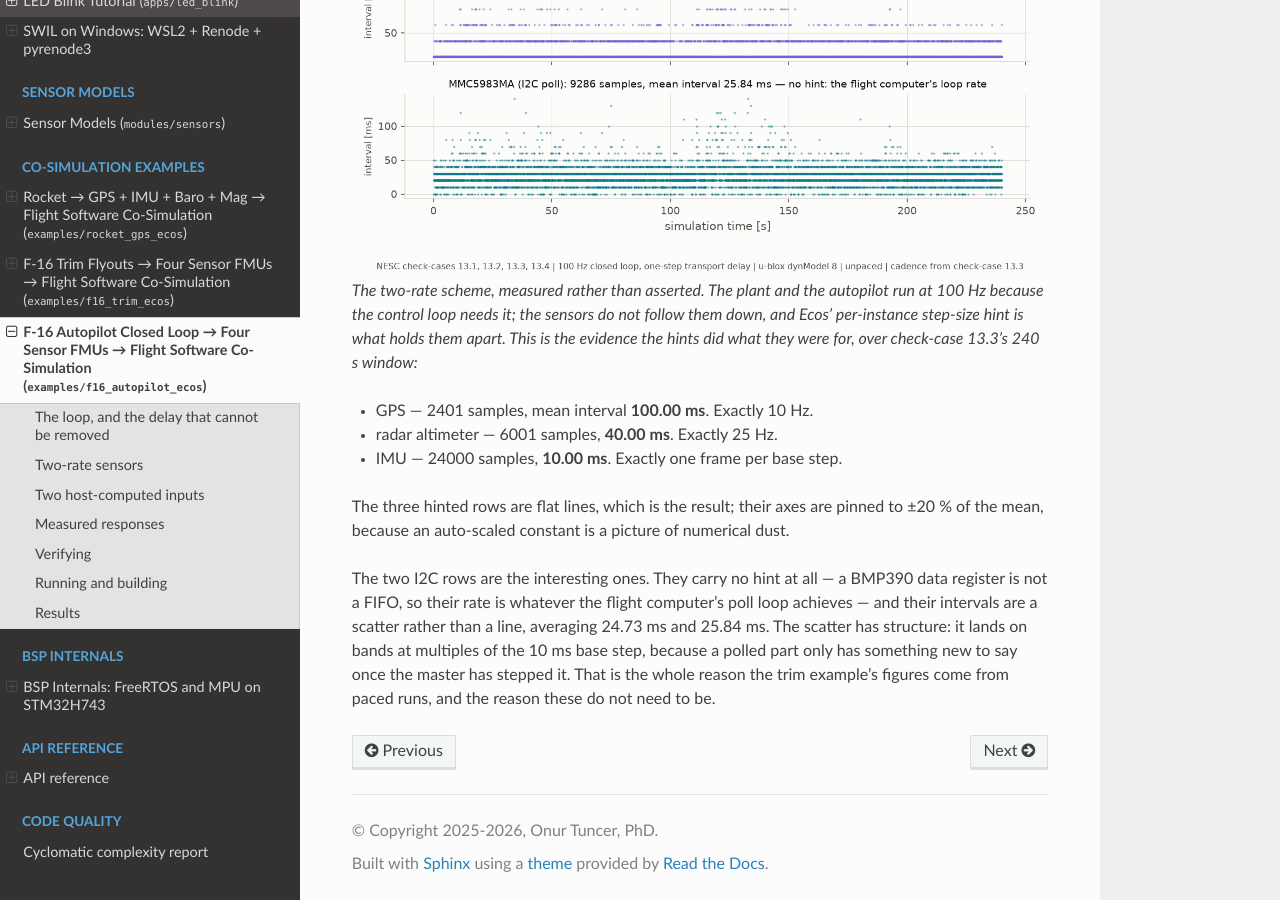
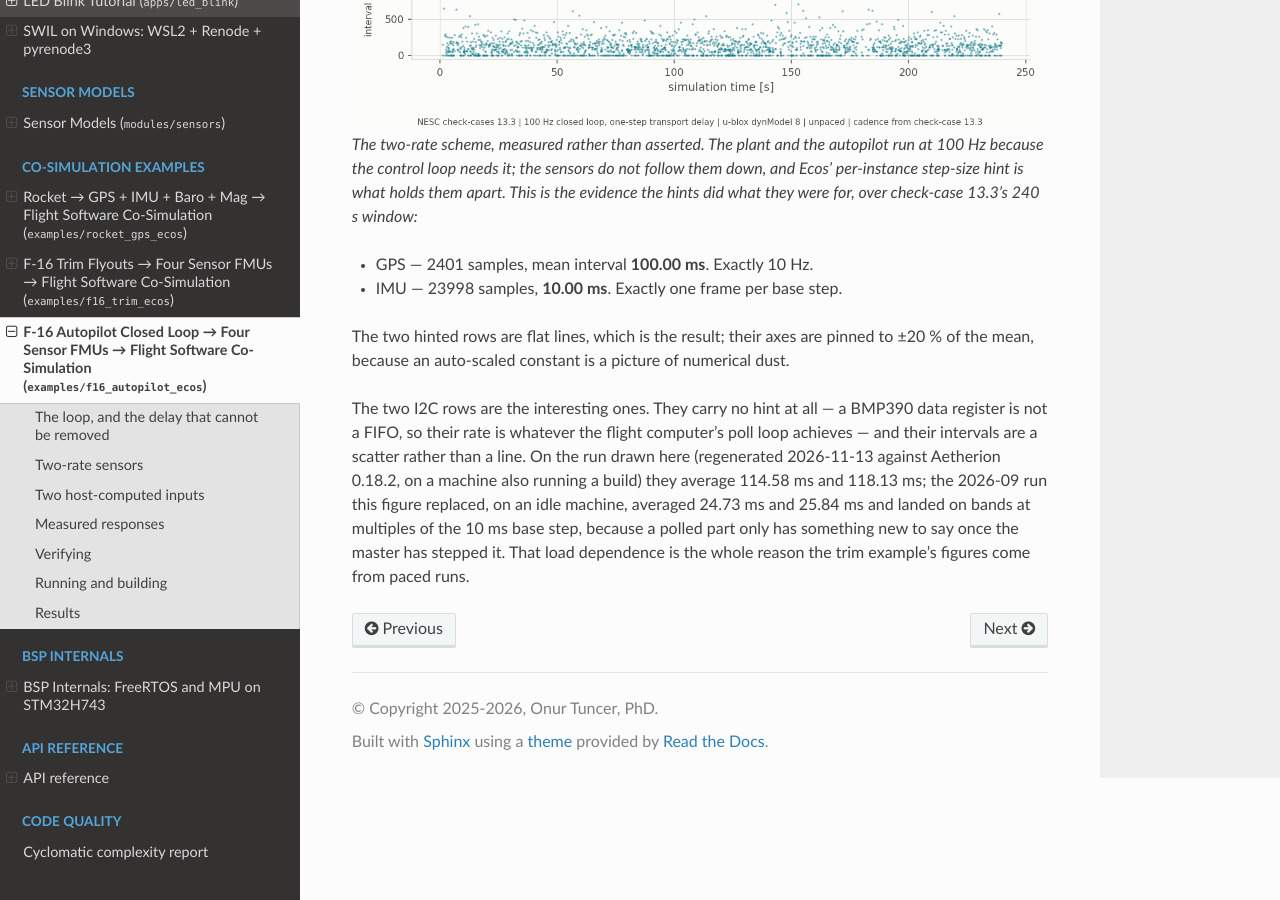
Before and after one commit to onurtuncer/Hemerion, a Sphinx documentation site: the page built from doc/f16_autopilot_ecos_cosim.rst, in a window 1280 px wide and 900 px high, scrolled down 7311 px. Built offline with Sphinx 7.4.7 and the Read the Docs theme 3.1.0, drawn with Linux system fonts in a browser that asks for light colours.

Commit message:
doc(examples): regenerate the autopilot sensor-cadence figure without the radar row
Check-case 13.3, 240 s, the example's own 0.01 s base step, IMU 100 Hz,
GNSS 10 Hz, against Aetherion 0.18.2 (pinned). The hinted rows
reproduce exactly (GPS 2401 samples at 100.00 ms, IMU 23998 at
10.00 ms). The polled I2C rows depend on the host's poll rate and came
out at 114.58 / 118.13 ms on a loaded machine against 24.73 / 25.84 ms
in the 2026-09 run; the caption now says so instead of claiming the
old banding.

Co-Authored-By: Claude Opus 5.5 <noreply@anthropic.com>

```diff
--- a/doc/f16_autopilot_ecos_cosim.rst
+++ b/doc/f16_autopilot_ecos_cosim.rst
@@ -331,7 +331,7 @@ looking complete.
 
 .. figure:: _static/f16_autopilot_ecos/sensor_cadence.png
    :width: 100%
-   :alt: Five stacked panels of sample interval against time — GPS flat at 100 ms, radar altimeter at 40 ms, IMU at 10 ms, and the two I2C parts scattered across bands at multiples of 10 ms
+   :alt: Four stacked panels of sample interval against time — GPS flat at 100 ms, IMU at 10 ms, and the two I2C parts scattered between 0 and about 500 ms
 
    The two-rate scheme, measured rather than asserted. The plant and the
    autopilot run at 100 Hz because the control loop needs it; the sensors do
@@ -340,18 +340,19 @@ looking complete.
    check-case 13.3's 240 s window:
 
    * GPS — 2401 samples, mean interval **100.00 ms**. Exactly 10 Hz.
-   * radar altimeter — 6001 samples, **40.00 ms**. Exactly 25 Hz.
-   * IMU — 24000 samples, **10.00 ms**. Exactly one frame per base step.
+   * IMU — 23998 samples, **10.00 ms**. Exactly one frame per base step.
 
-   The three hinted rows are flat lines, which is the result; their axes are
+   The two hinted rows are flat lines, which is the result; their axes are
    pinned to ±20 % of the mean, because an auto-scaled constant is a picture of
    numerical dust.
 
    The two I2C rows are the interesting ones. They carry no hint at all — a
    BMP390 data register is not a FIFO, so their rate is whatever the flight
    computer's poll loop achieves — and their intervals are a scatter rather
-   than a line, averaging 24.73 ms and 25.84 ms. The scatter has structure: it
-   lands on bands at multiples of the 10 ms base step, because a polled part
-   only has something new to say once the master has stepped it. That is the
-   whole reason the trim example's figures come from paced runs, and the
-   reason these do not need to be.
+   than a line. On the run drawn here (regenerated 2026-11-13 against
+   Aetherion 0.18.2, on a machine also running a build) they average
+   114.58 ms and 118.13 ms; the 2026-09 run this figure replaced, on an idle
+   machine, averaged 24.73 ms and 25.84 ms and landed on bands at multiples of
+   the 10 ms base step, because a polled part only has something new to say
+   once the master has stepped it. That load dependence is the whole reason
+   the trim example's figures come from paced runs.
```
Also changed, not shown: doc/_static/f16_autopilot_ecos/sensor_cadence.png.
